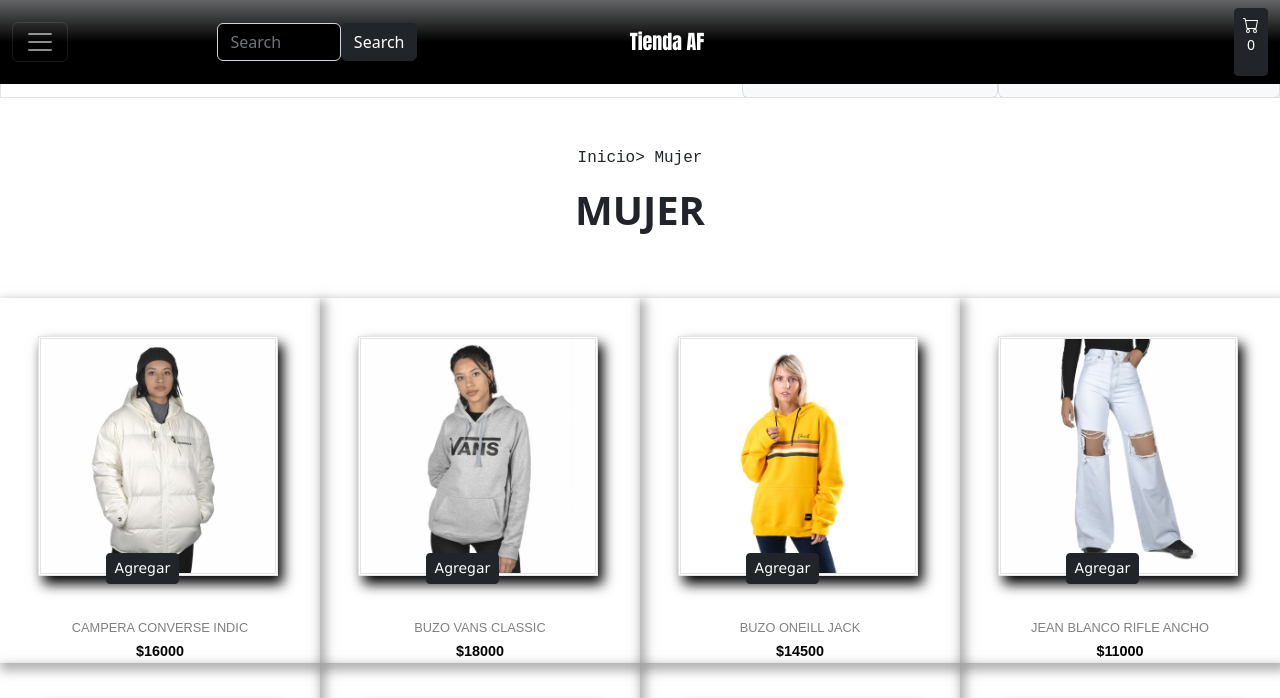
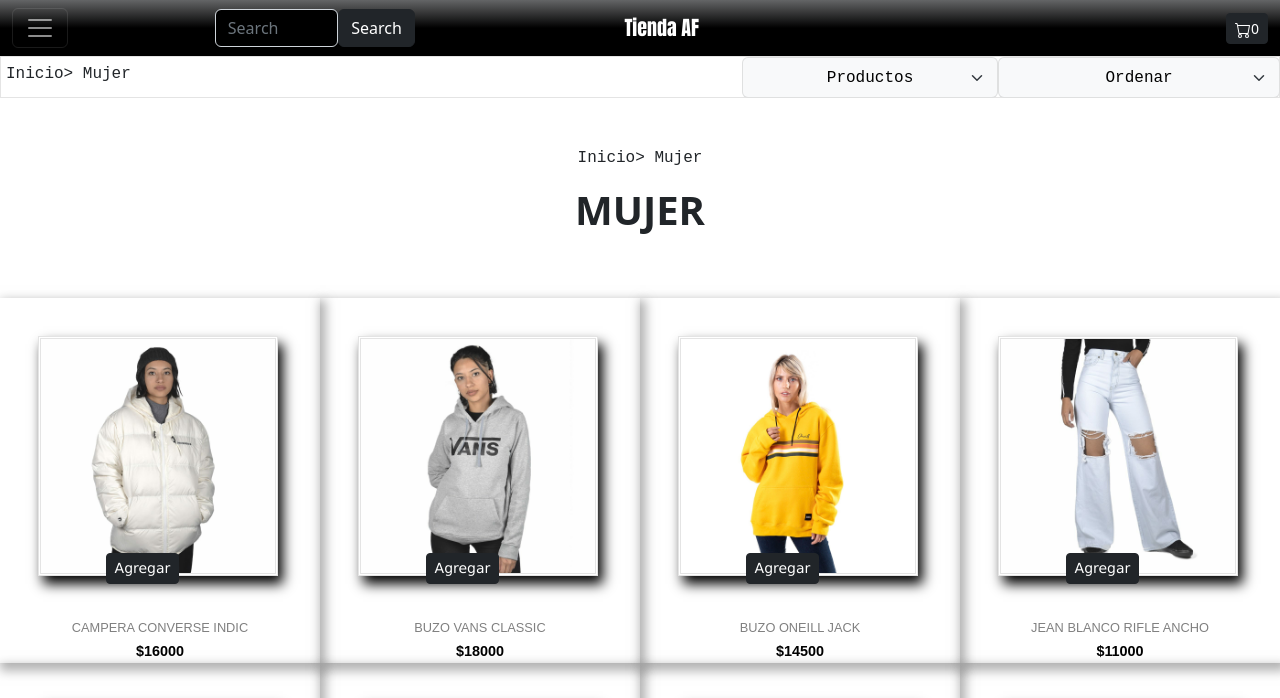
Before and after one commit to gustavo3434/API, a website: page mujer.html in a window 1280 px wide. Shown: the top 698 px of the page. Drawn offline with nearby package versions, Linux system fonts and the light colour scheme.

Commit message:
189 commit

```diff
--- a/mujer.html
+++ b/mujer.html
@@ -54,7 +54,7 @@
         <a id="titulo" class="navbar-brand tit" href="index.html">Tienda AF</a>
         <a class="carrito btn btn-dark btn-sm" href="carrito.html" role="button"><svg xmlns="http://www.w3.org/2000/svg" width="16" height="16" fill="currentColor" class="bi bi-cart" viewBox="0 0 16 16">
           <path d="M0 1.5A.5.5 0 0 1 .5 1H2a.5.5 0 0 1 .485.379L2.89 3H14.5a.5.5 0 0 1 .491.592l-1.5 8A.5.5 0 0 1 13 12H4a.5.5 0 0 1-.491-.408L2.01 3.607 1.61 2H.5a.5.5 0 0 1-.5-.5zM3.102 4l1.313 7h8.17l1.313-7H3.102zM5 12a2 2 0 1 0 0 4 2 2 0 0 0 0-4zm7 0a2 2 0 1 0 0 4 2 2 0 0 0 0-4zm-7 1a1 1 0 1 1 0 2 1 1 0 0 1 0-2zm7 0a1 1 0 1 1 0 2 1 1 0 0 1 0-2z"/>
-        </svg><p><span id="cant_prod">0</span></p></a>
+        </svg><span id="cant_prod">0</span></a>
 
       </div>
     </nav>                      <!---------------------------------------->
```
